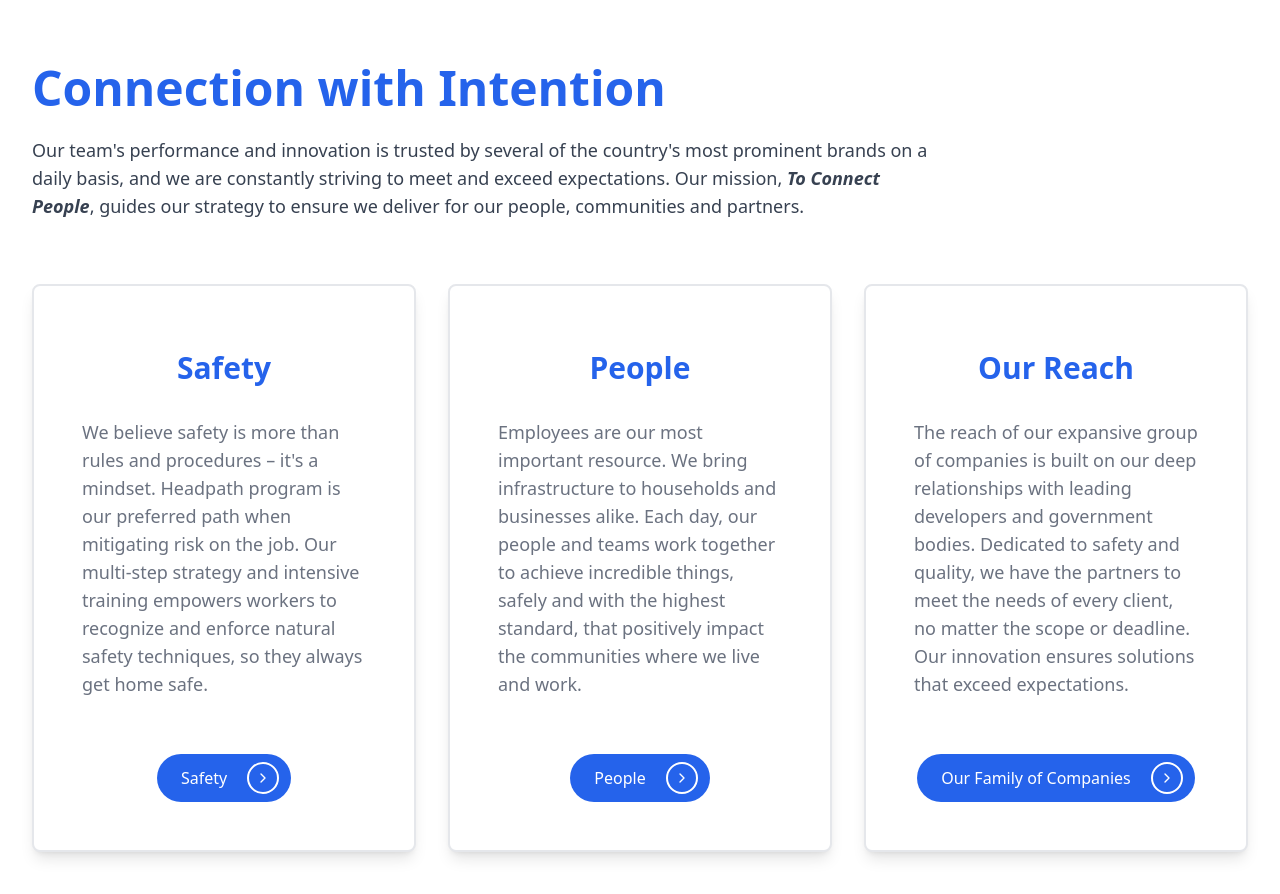
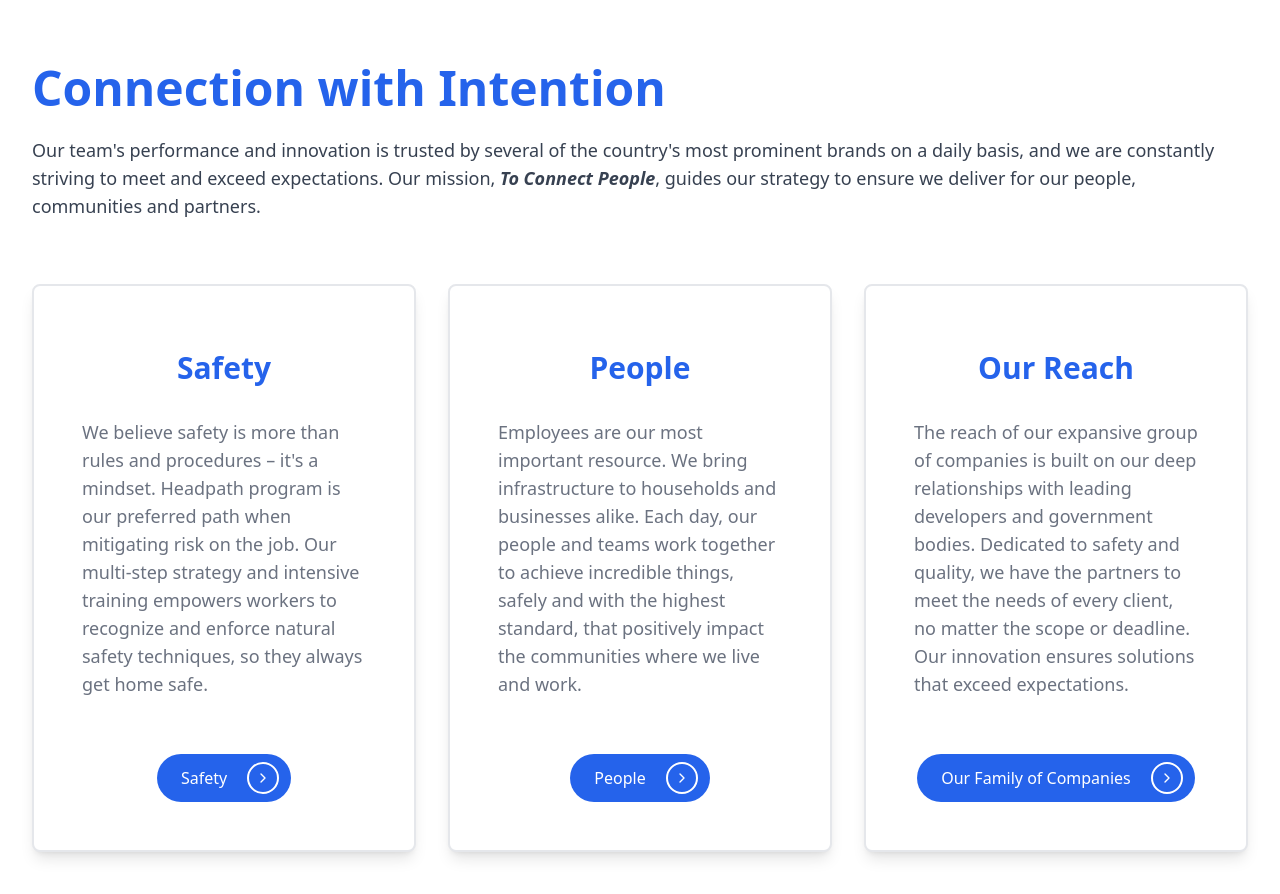
Before and after one commit to Yash-Sojitra-sys/JKconstruction, a React (Vite) app: page / in a window 1280 px wide. Shown: the part 1700-2594 px from the top of the page. Built offline with nearby package versions, Linux system fonts and the light colour scheme.

Commit message:
Fix Connection with Intention section spacing: remove max-width constraint to balance left and right margins

```diff
--- a/src/components/ConnectionSection.tsx
+++ b/src/components/ConnectionSection.tsx
@@ -15,7 +15,7 @@
       <div className="max-w-7xl mx-auto">
       <div className="mb-16">
         <h2 className="text-3xl sm:text-4xl lg:text-5xl font-bold text-blue-600 mb-6 text-left leading-tight">Connection with Intention</h2>
-        <p className="text-base sm:text-lg text-gray-700 leading-relaxed max-w-4xl">
+        <p className="text-base sm:text-lg text-gray-700 leading-relaxed">
           Our team's performance and innovation is trusted by several of the country's most prominent brands on a daily basis, and we are constantly striving to meet and exceed expectations. Our mission, <strong><em>To Connect People</em></strong>, guides our strategy to ensure we deliver for our people, communities and partners.
         </p>
       </div>
```
